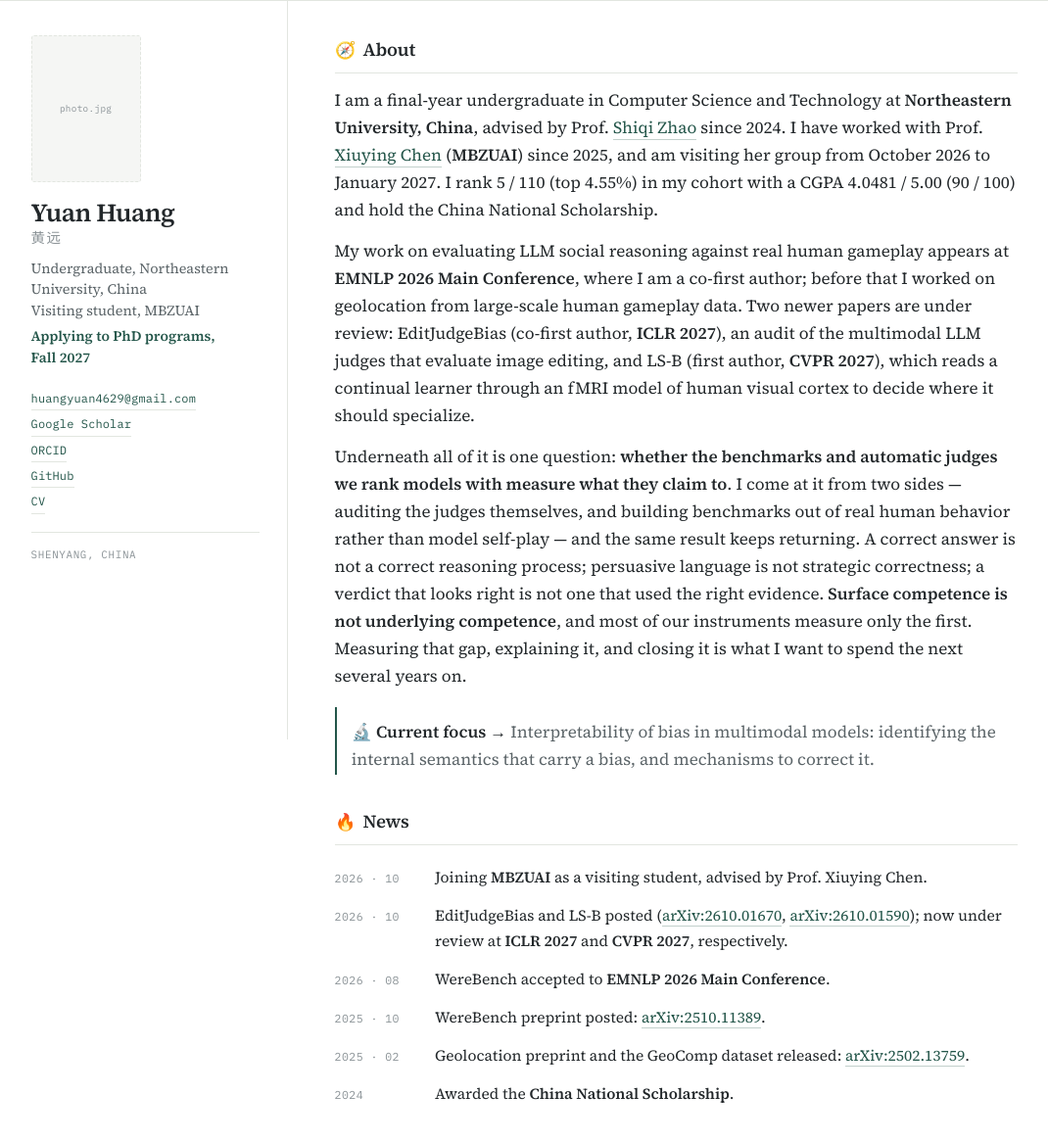
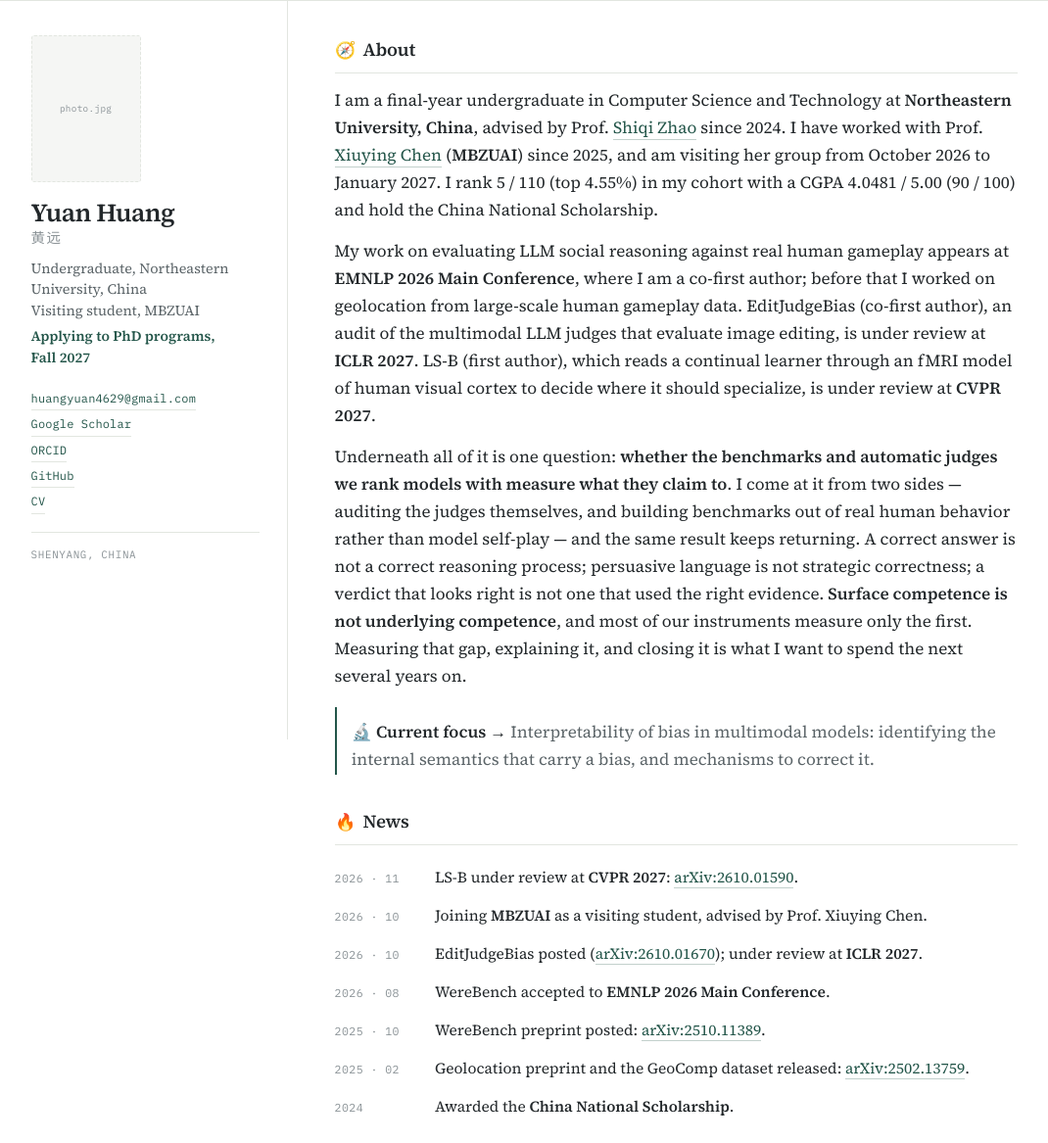
Before and after one commit to yuan4629/PersonalPage, a plain HTML site: page index.html in a window 1280 px wide. Shown: the part 45-1212 px from the top of the page at 98% size, without its empty margins (94-1164 px from the left). Drawn offline with Linux system fonts and the light colour scheme.

Commit message:
List EditJudgeBias and LS-B as separate items in About and News
EditJudgeBias (ICLR 2027) is the October item; LS-B (CVPR 2027) is its own November item.

Co-Authored-By: Claude Opus 5.5 <noreply@anthropic.com>

```diff
--- a/index.html
+++ b/index.html
@@ -202,11 +202,11 @@ footer{margin-top:2.4rem;padding-top:1.1rem;border-top:1px solid var(--rule);
   <p>
     My work on evaluating LLM social reasoning against real human gameplay appears at
     <strong>EMNLP 2026 Main Conference</strong>, where I am a co-first author; before that I worked on
-    geolocation from large-scale human gameplay data. Two newer papers are under review:
-    EditJudgeBias (co-first author, <strong>ICLR 2027</strong>), an audit of the multimodal LLM
-    judges that evaluate image editing, and LS-B (first author, <strong>CVPR 2027</strong>), which
-    reads a continual learner through an fMRI model of human visual cortex to decide where it should
-    specialize.
+    geolocation from large-scale human gameplay data. EditJudgeBias (co-first author), an audit of
+    the multimodal LLM judges that evaluate image editing, is under review at
+    <strong>ICLR 2027</strong>. LS-B (first author), which reads a continual learner through an fMRI
+    model of human visual cortex to decide where it should specialize, is under review at
+    <strong>CVPR 2027</strong>.
   </p>
   <p>
     Underneath all of it is one question: <strong>whether the benchmarks and automatic judges we rank
@@ -228,14 +228,15 @@ footer{margin-top:2.4rem;padding-top:1.1rem;border-top:1px solid var(--rule);
 <section id="news">
   <h2><span class="e">🔥</span> News</h2>
   <ul class="news">
+    <li><span class="d">2026 · 11</span>
+      <span>LS-B under review at <strong>CVPR 2027</strong>:
+        <a href="https://arxiv.org/abs/2610.01590">arXiv:2610.01590</a>.</span></li>
     <li><span class="d">2026 · 10</span>
       <span>Joining <strong>MBZUAI</strong> as a visiting student, advised by Prof. Xiuying Chen.</span></li>
     <li><span class="d">2026 · 10</span>
-      <span>EditJudgeBias and LS-B posted
-        (<a href="https://arxiv.org/abs/2610.01670">arXiv:2610.01670</a>,
-        <a href="https://arxiv.org/abs/2610.01590">arXiv:2610.01590</a>);
-        now under review at <strong>ICLR 2027</strong> and <strong>CVPR 2027</strong>,
-        respectively.</span></li>
+      <span>EditJudgeBias posted
+        (<a href="https://arxiv.org/abs/2610.01670">arXiv:2610.01670</a>);
+        under review at <strong>ICLR 2027</strong>.</span></li>
     <li><span class="d">2026 · 08</span>
       <span>WereBench accepted to <strong>EMNLP 2026 Main Conference</strong>.</span></li>
     <li><span class="d">2025 · 10</span>
```
